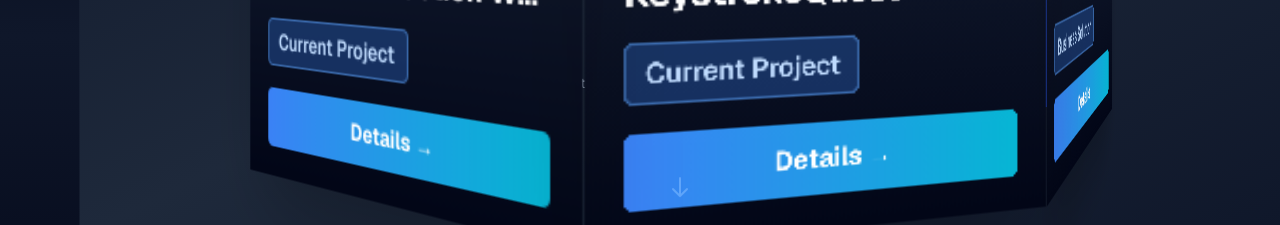
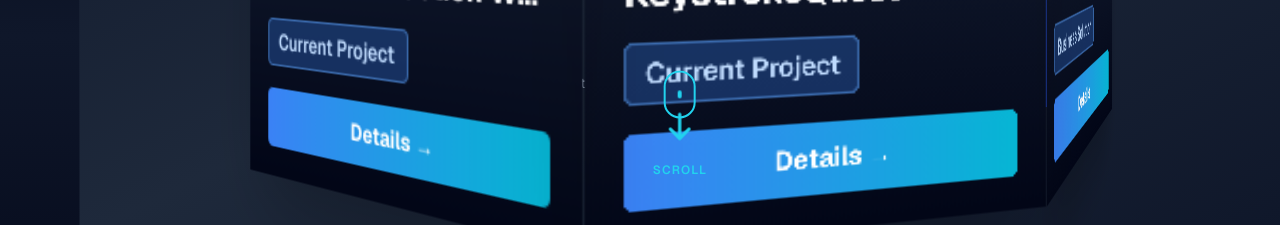
Before and after one commit to johnrodneybargayo/portfolio-website, a Next.js app: page /portfolio in a window 1280 px wide. Shown: the part 363-588 px from the top of the page. Built offline with nearby package versions, Linux system fonts and the light colour scheme.

Commit message:
feat: enhance scroll indicator with larger, animated design
Upgrade to prominent scroll icon with pulsing animation and text.

Co-authored-by: John Rodney <124292036+johnrodneybargayo@users.noreply.github.com>

```diff
--- a/app/components/Carousel3D.tsx
+++ b/app/components/Carousel3D.tsx
@@ -286,10 +286,16 @@ export default function Carousel3D({ projects, onProjectClick = () => {} }: Caro
 
         {/* Floating Arrow */}
         <div className="absolute bottom-8 left-1/2 -translate-x-1/2 pointer-events-none">
-          <div className="flex flex-col items-center gap-2 animate-bounce">
-            <svg className="w-6 h-6 text-blue-400" fill="none" stroke="currentColor" viewBox="0 0 24 24">
-              <path strokeLinecap="round" strokeLinejoin="round" strokeWidth={2} d="M19 14l-7 7m0 0l-7-7m7 7V3" />
-            </svg>
+          <div className="flex flex-col items-center gap-3 animate-bounce">
+            <div className="flex flex-col items-center">
+              <div className="w-8 h-12 border-2 border-cyan-400 rounded-full flex items-center justify-center">
+                <div className="w-1 h-2 bg-cyan-400 rounded-full animate-pulse"></div>
+              </div>
+              <svg className="w-8 h-8 text-cyan-400 -mt-2 animate-pulse" fill="none" stroke="currentColor" viewBox="0 0 24 24">
+                <path strokeLinecap="round" strokeLinejoin="round" strokeWidth={2.5} d="M19 14l-7 7m0 0l-7-7m7 7V3" />
+              </svg>
+            </div>
+            <p className="text-cyan-400 text-xs font-semibold tracking-widest uppercase mt-2">Scroll</p>
           </div>
         </div>
       </div>
```
